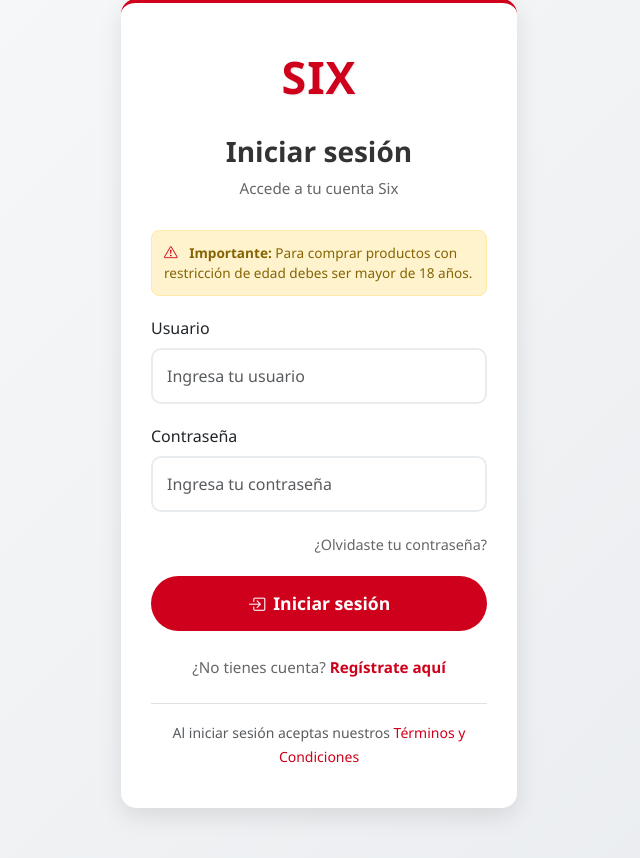
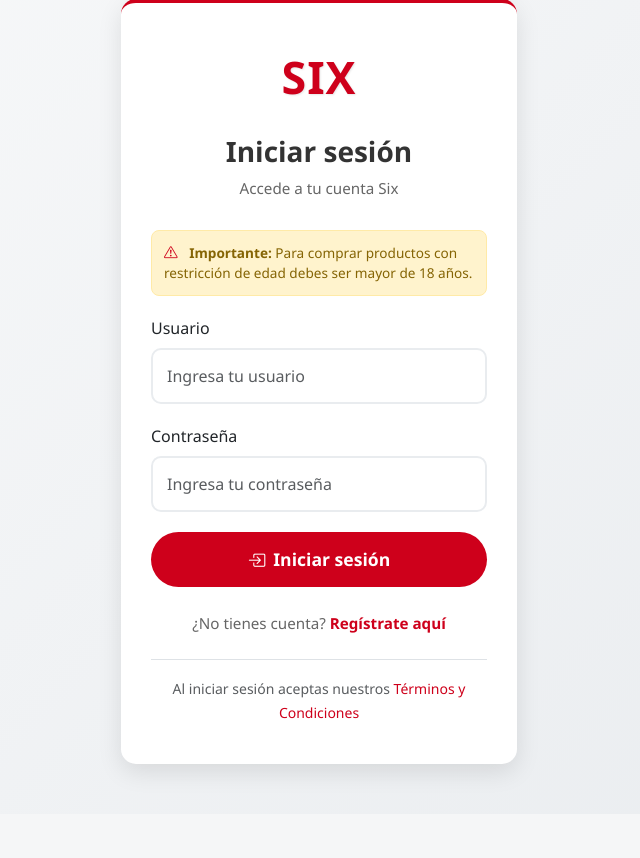
Before and after one commit to garcialeonbrayanacbtis272-beep/SIX, a Flask app: page / in a window 1280 px wide. Shown: the part 51-909 px from the top of the page, without its empty margins (321-961 px from the left). After the commit the page ends 835 px from the top, so only its background shows below. Run offline with Flask 3, Linux system fonts and the light colour scheme.

Commit message:
login.html

```diff
--- a/flask_mongo_crud_alumnos/templates/login.html
+++ b/flask_mongo_crud_alumnos/templates/login.html
@@ -202,10 +202,6 @@
           <input type="password" class="form-control" id="contrasena" name="contrasena" placeholder="Ingresa tu contraseña" required>
         </div>
 
-        <div class="forgot-password">
-          <a href="{{ url_for('recuperar_contrasena') }}">¿Olvidaste tu contraseña?</a>
-        </div>
-
         <button type="submit" class="btn-login">
           <i class="bi bi-box-arrow-in-right me-2"></i>Iniciar sesión
         </button>
@@ -246,4 +242,5 @@
     });
   </script>
 </body>
+
 </html>
```
